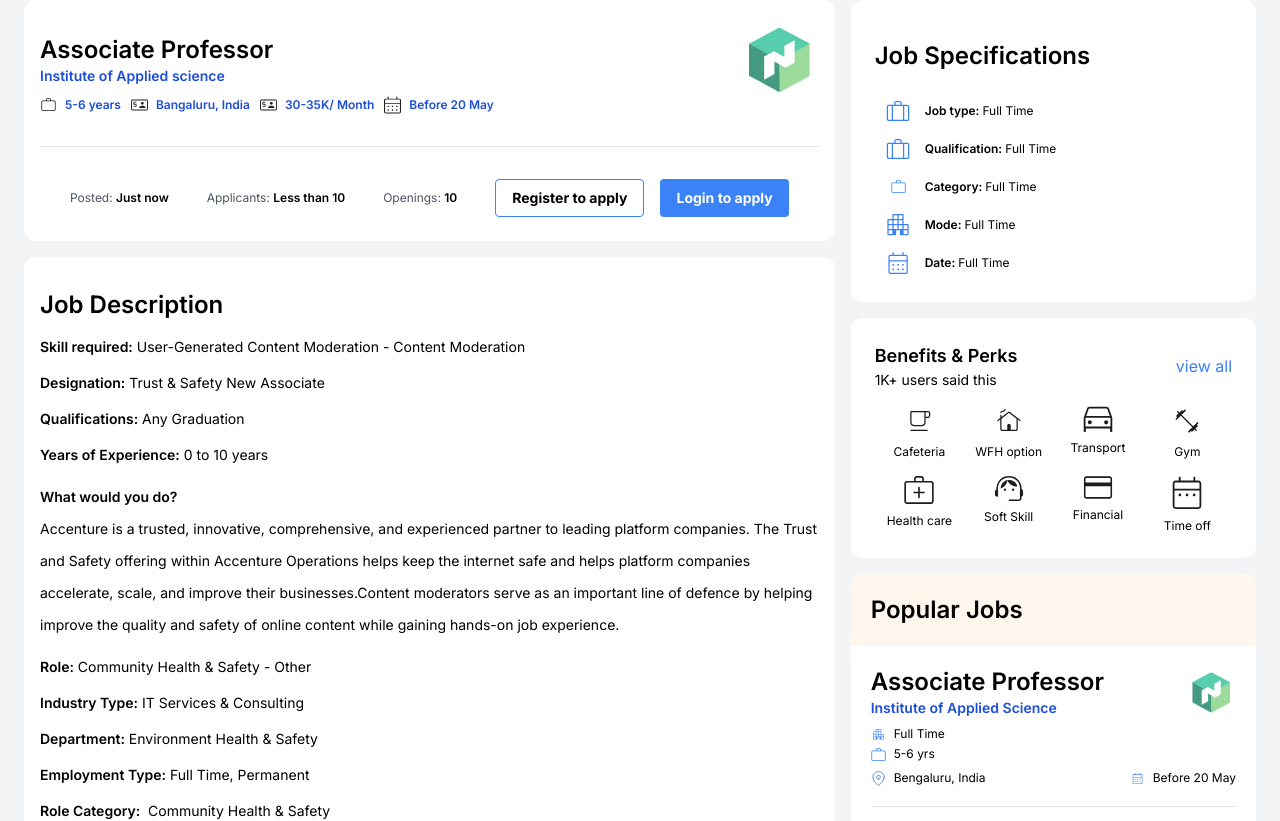
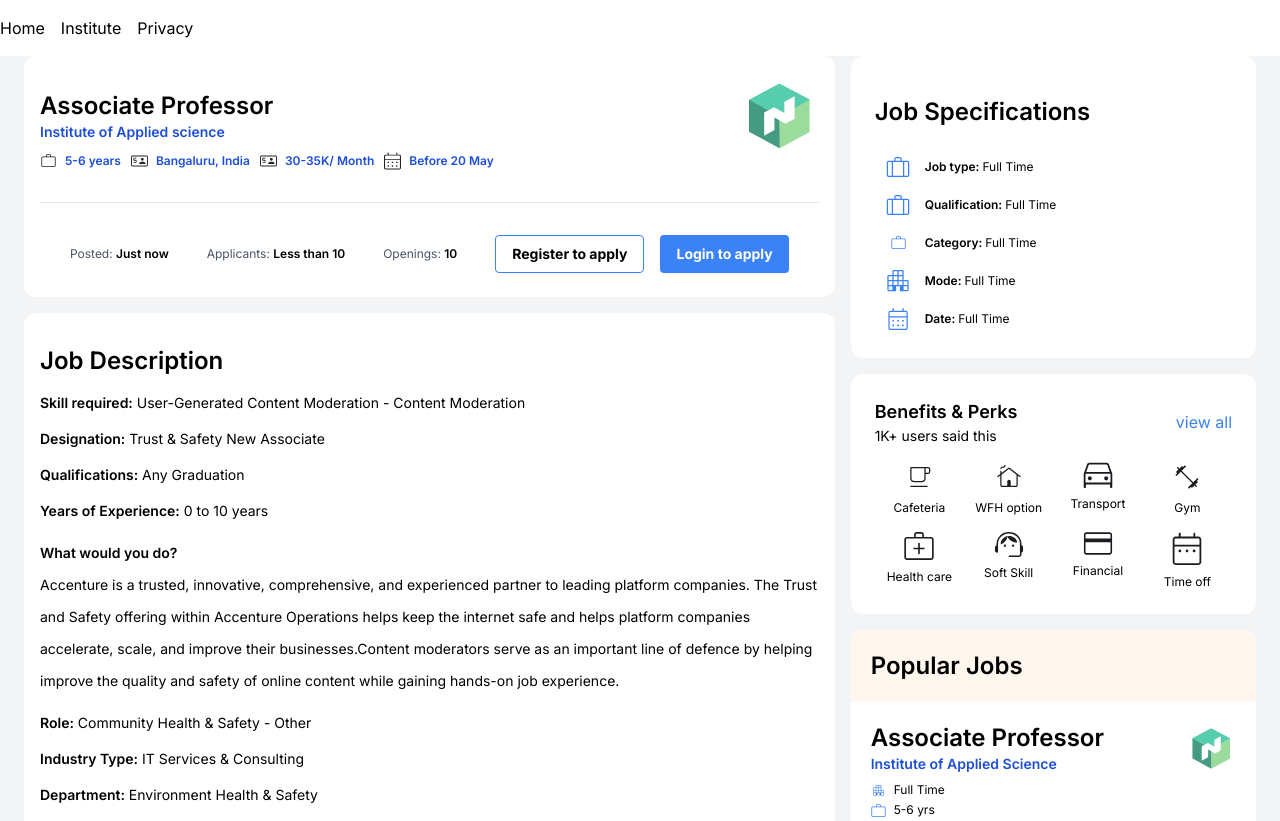
Before and after one commit to ayushballia/education-jobs, a Next.js app: page / in a window 1280 px wide. Shown: the top 821 px of the page. Built offline with nearby package versions, Linux system fonts and the light colour scheme.

Commit message:
add links

```diff
--- /dev/null
+++ b/src/app/components/Links.tsx
@@ -0,0 +1,36 @@
+'use client'
+
+import { usePathname } from 'next/navigation'
+import Link from 'next/link'
+
+export function Links() {
+  const pathname = usePathname()
+
+  return (
+    <nav>
+      <ul className='flex gap-4 py-4'>
+        <li>
+          <Link className={`link ${pathname === '/' ? 'active' : ''}`} href="/">
+            Home
+          </Link>
+        </li>
+        <li>
+          <Link
+            className={`link ${pathname === '/institute' ? 'active' : ''}`}
+            href="/institute"
+          >
+            Institute
+          </Link>
+        </li>
+        <li>
+          <Link
+            className={`link ${pathname === '/privacy' ? 'active' : ''}`}
+            href="/privacy"
+          >
+            Privacy
+          </Link>
+        </li>
+      </ul>
+    </nav>
+  )
+}
--- a/src/app/layout.tsx
+++ b/src/app/layout.tsx
@@ -1,6 +1,7 @@
 import type { Metadata } from "next";
 import { Inter } from "next/font/google";
 import "./globals.css";
+import { Links } from "./components/Links";
 
 const inter = Inter({ subsets: ["latin"] });
 
@@ -16,7 +17,7 @@
 }>) {
   return (
     <html lang="en">
-      <body className={inter.className}>{children}</body>
+      <body className={inter.className}><Links/>{children}</body>
     </html>
   );
 }
```
